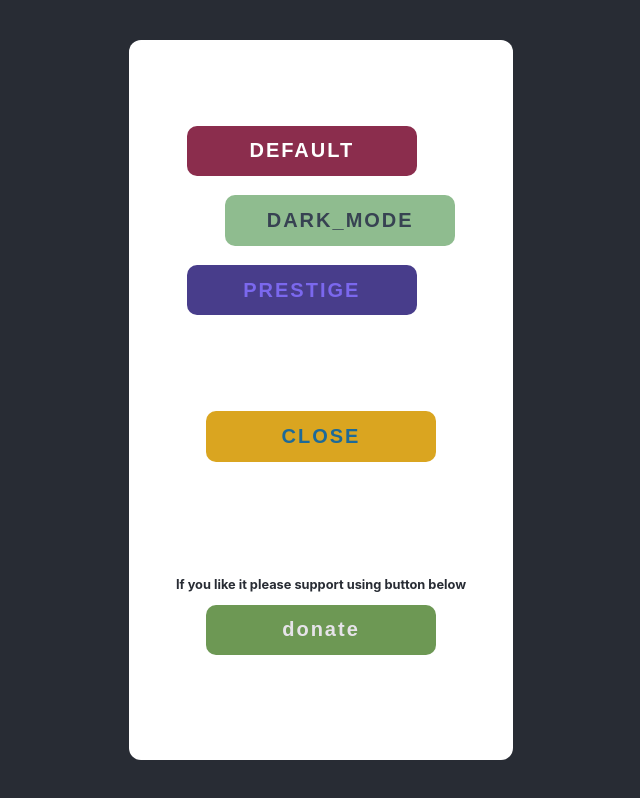
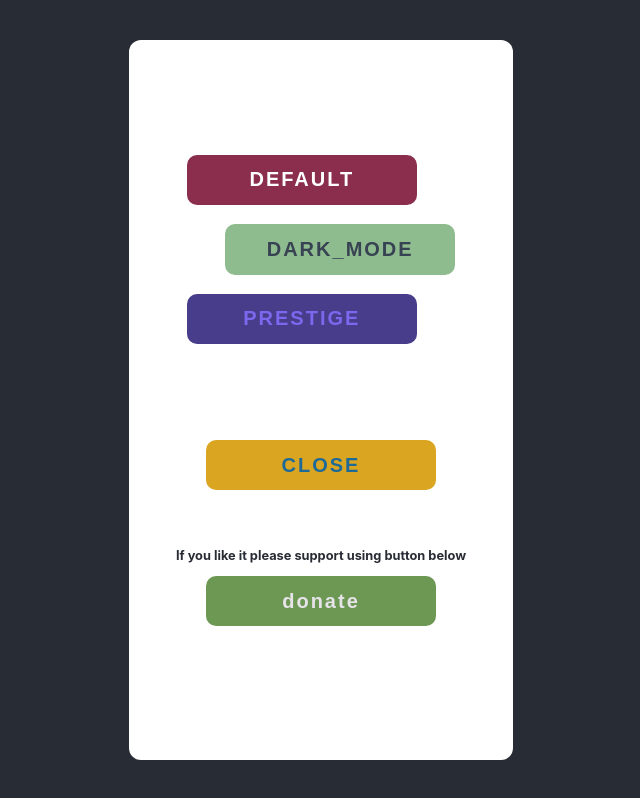
Before and after one commit to AlexTheHero/pwa-calculator, a React (Create React App) app: page /options in a window 1280 px wide. Shown: the whole page, without its empty margins (319-959 px from the left). Built offline with nearby package versions, Linux system fonts and the light colour scheme.

Commit message:
Adjusted donation text layout.

```diff
--- a/src/screens/Options/_Options.scss
+++ b/src/screens/Options/_Options.scss
@@ -103,7 +103,7 @@
 .DonateText {
   font-size: 0.8em;
   font-weight: bold;
-  margin-top: 25%;
+  margin-top: 10%;
   text-align: center;
   @include respond-to(handhelds) {margin: 10%};
 }
```
Also changed, not shown: 1 other file (tests, documents, lock files or other folders).
